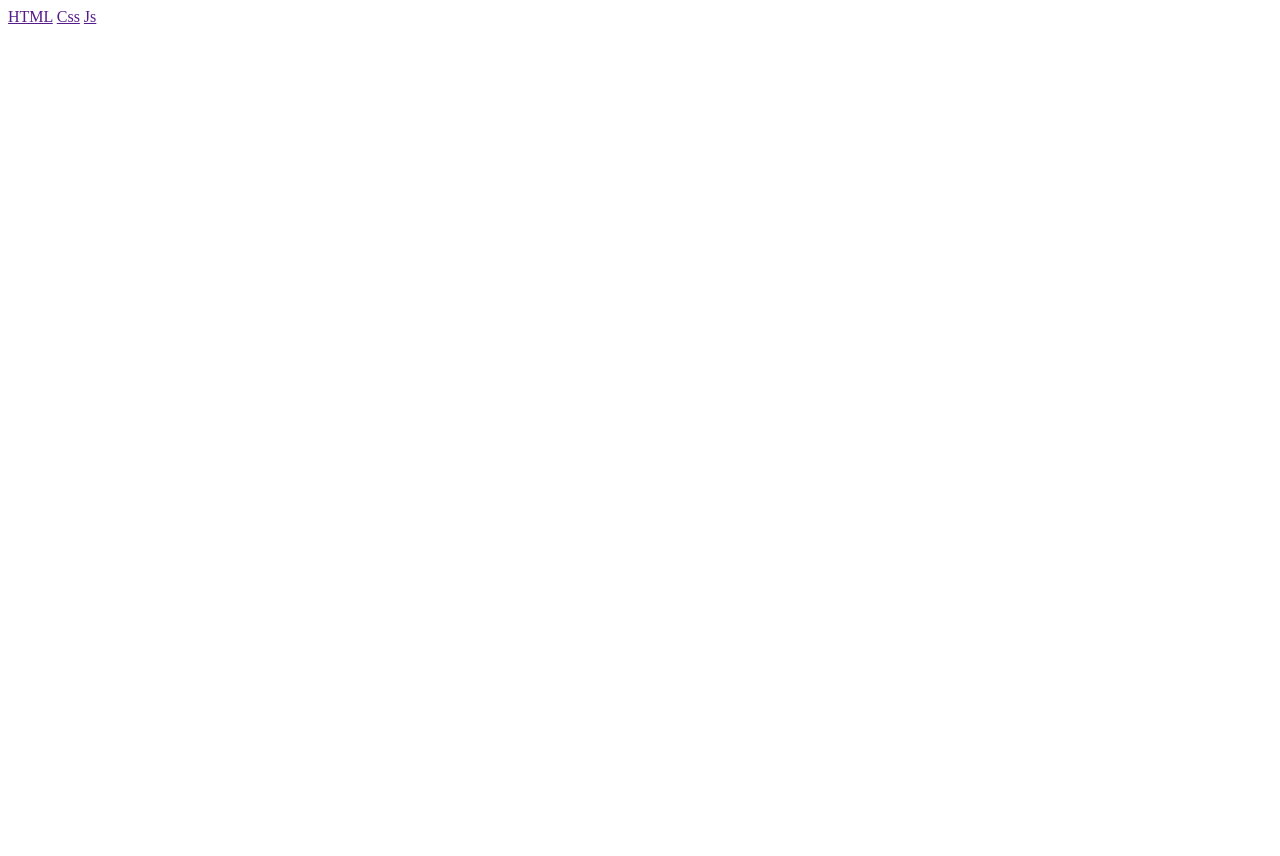
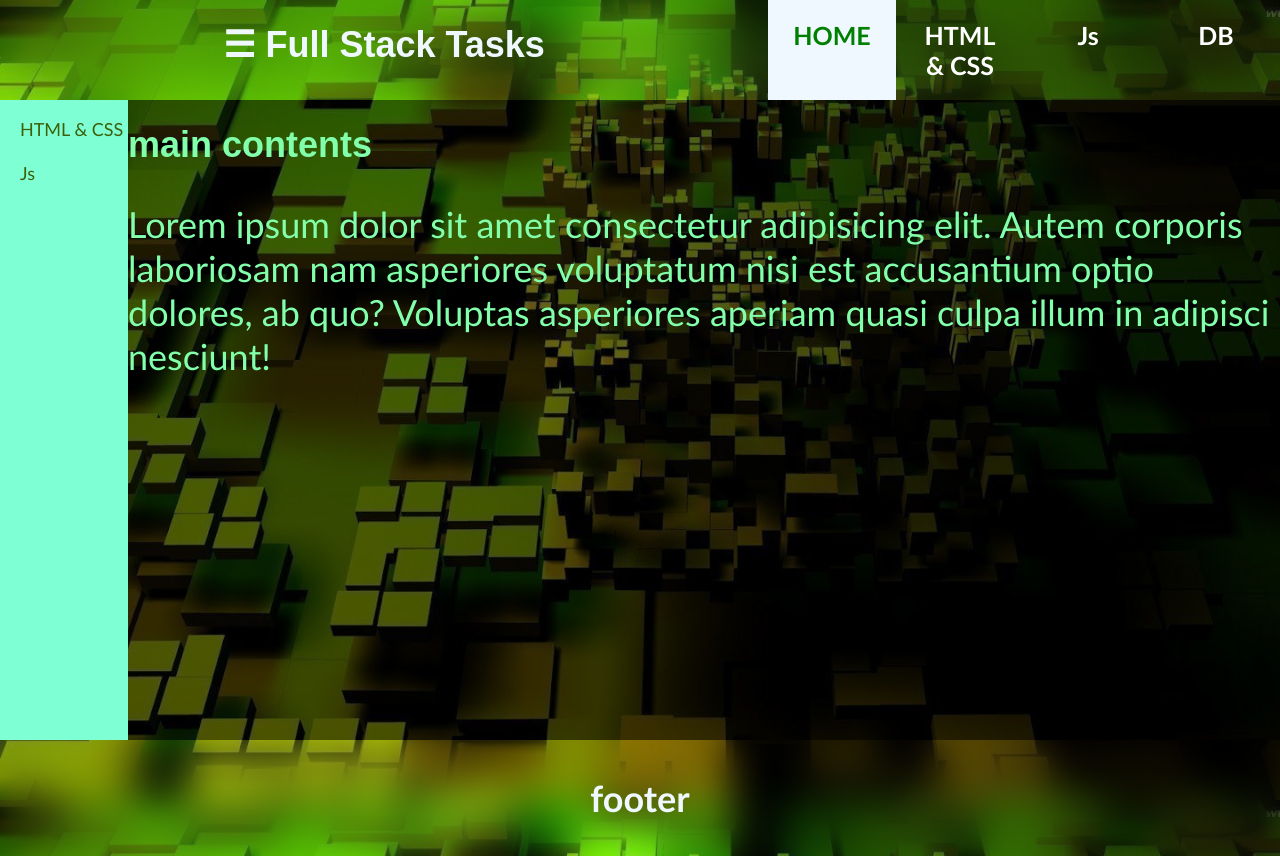
Before and after one commit to jagafaster/kgisil_assignments.github.io, a plain HTML site: page index.html in a window 1280 px wide. Before the commit the page ends 800 px from the top, so only its background shows below. Drawn offline with Linux system fonts and the light colour scheme.

Commit message:
updated homepage

```diff
--- /dev/null
+++ b/css/animate.css
@@ -0,0 +1,31 @@
+.head-txt{
+    animation-timing-function: ease-in-out;
+    animation-duration: 1s;
+    /* animation-fill-mode: forwards; */
+    animation-name: pop_up;
+    /* position: fixed; */
+    animation-iteration-count: 1;
+    /* opacity: 0; */
+}
+
+h1{
+    animation-timing-function: ease-in-out;
+    animation-duration: 1s;
+    animation-fill-mode: forwards;
+    animation-name: pop_up;
+    /* position: fixed; */
+    animation-iteration-count: 1;
+    /* opacity: 0; */
+}
+
+@keyframes pop-up {
+    0%{
+        transform: translate(200px, 0px);
+        opacity: 0;
+    }
+
+    100%{
+        transform: translate(0px, 0px);
+        opacity: 1;
+    }
+}
--- /dev/null
+++ b/css/general.css
@@ -0,0 +1,81 @@
+*{
+    font-size: 36px;
+    font-family: 'calibri';
+}
+
+body{
+    background-image: url(../img/tasks/bg.jpg);
+    background-size: cover;
+    margin: 0;
+    display: grid;
+    grid-template-columns: 1fr 90%;
+    grid-template-rows: 1fr 80% 1fr;
+    grid-template-areas:
+        'header header'
+        'aside main'
+        'footer footer';
+    /* gap: 10px; */
+    height: 100vh;
+}
+
+header{
+    text-align: center;
+    color: aliceblue;
+    grid-area: header;
+    background-color: transparent;
+    backdrop-filter: blur(40px);
+
+    grid-area: header;
+    display: grid;
+    grid-template-columns: 60% 1fr 1fr 1fr 1fr;
+}
+
+main{
+    grid-area: main;
+    color: rgb(130, 255, 170);
+    background-color: rgba(0, 0, 0, 0.6);
+}
+
+aside{
+    grid-area: aside;
+    background-color: aquamarine;
+}
+
+footer{
+    text-align: center;
+    color: aliceblue;
+    grid-area: footer;
+    background-color: transparent;
+    backdrop-filter: blur(20px);
+}
+
+a{
+    text-decoration: none;
+    font-size: 18px;
+    color: rgb(60, 95, 9);
+    margin-left: 20px;
+
+}
+
+h1{
+    font-family: 'arial';
+}
+
+/* classes */
+
+.current{
+    background-color: aliceblue;
+    color: green;
+    text-align: center;
+    padding: 20px;
+    font-size: 25px;
+    font-weight: bold;
+}
+
+.nav-div{
+    color: rgb(255, 255, 255);
+    text-align: center;
+    padding: 20px;
+    font-size: 25px;
+    font-weight: bold;
+}
--- a/index.html
+++ b/index.html
@@ -1,25 +1,59 @@
 <!DOCTYPE html>
 <html lang="en">
+
 <head>
     <meta charset="UTF-8">
     <meta name="viewport" content="width=device-width, initial-scale=1.0">
     <title>Assignments</title>
+
+    <link rel="stylesheet" href="css/animate.css">
+    <link rel="stylesheet" href="css/general.css">
 </head>
+
 <body>
+    <!-- header -->
     <header>
+        <div class="head-txt">
+            <h1>☰ Full Stack Tasks</h1>
+        </div>
 
+        <div class="current">
+            HOME
+        </div>
+
+        <div class="nav-div">
+            HTML & CSS
+        </div>
+
+        <div class="nav-div">
+            Js
+        </div>
+
+        <div class="nav-div">
+            DB
+        </div>
     </header>
+
+    <!-- side bar -->
     <aside>
-        <div></div>
-        <a href="">HTML</a>
-        <a href="">Css</a>
-        <a href="">Js</a>
+        <div><a href="html-tasks.html" target="_blank">HTML & CSS</a></div>
+        <div><a href="">Js</a></div>
     </aside>
+
+    <!-- main body -->
     <main>
+        <h1>main contents</h1>
+        <p>Lorem ipsum dolor sit amet consectetur adipisicing elit. Autem corporis laboriosam nam asperiores voluptatum
+            nisi est accusantium optio dolores, ab quo? Voluptas asperiores aperiam quasi culpa illum in adipisci
+            nesciunt!</p>
+    </main>
 
-    </main>
+    <!-- bottom footer -->
     <footer>
+        <h3>footer</h3>
+    </footer>
 
-    </footer>
+
 </body>
+
 </html>
```
